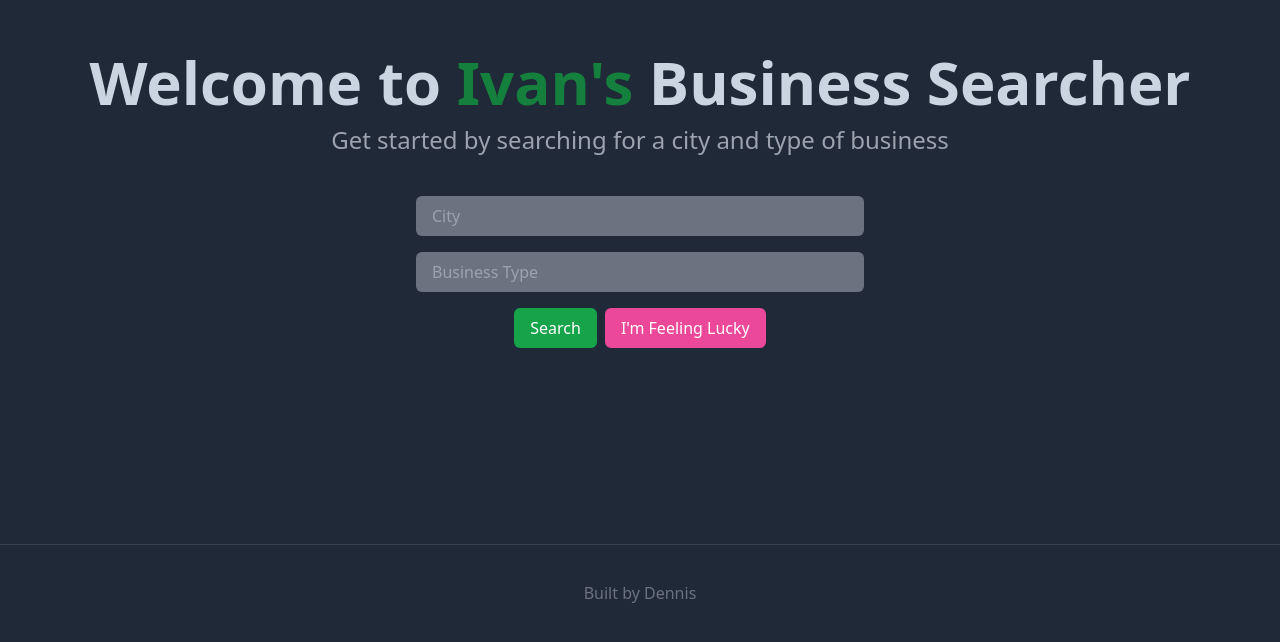
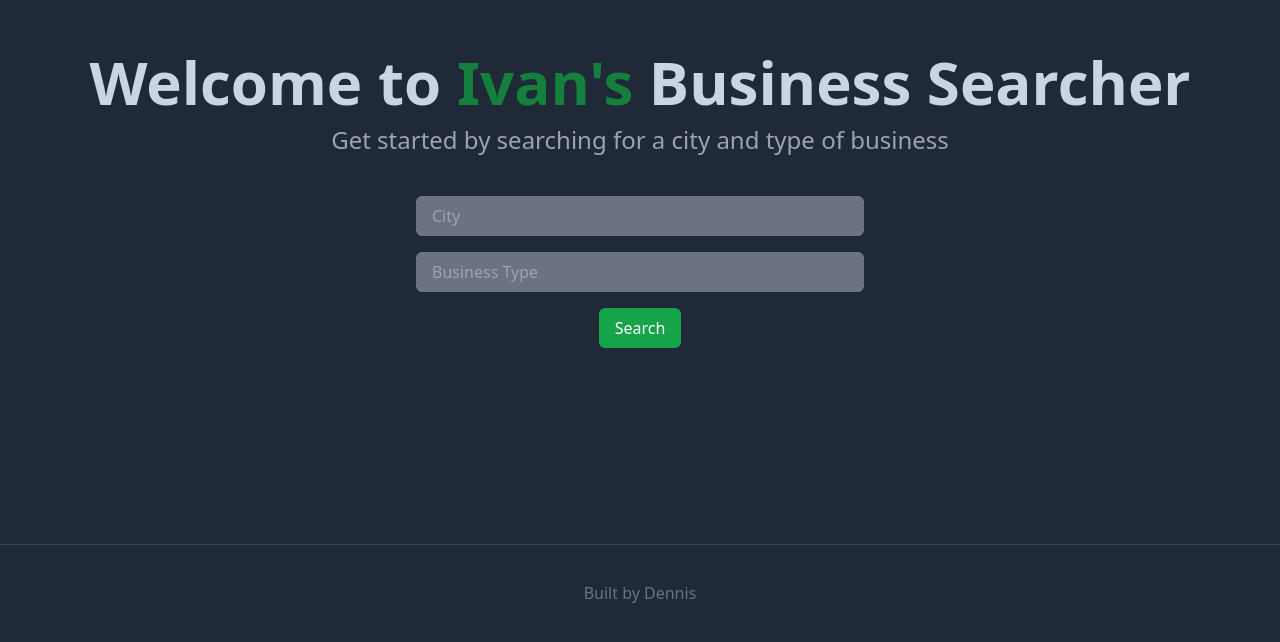
Before and after one commit to dennis-nichols/biz-searcher-frontend, a Next.js app: page / in a window 1280 px wide. Shown: the part 152-794 px from the top of the page. Built offline with nearby package versions, Linux system fonts and the light colour scheme; no server answers.

Commit message:
removed button

```diff
--- a/components/Form.tsx
+++ b/components/Form.tsx
@@ -95,14 +95,8 @@ export default function Form({ backendBaseUrl }: Props) {
         placeholder="Business Type"
         className="w-2/4 px-4 py-2 mt-4 text-black bg-gray-500 border-gray-700 rounded-md"
       />
-      <div className="flex justify-between">
-        <FormButton loading={loading} />
-        <button className="px-4 py-2 mt-4 ml-2 text-white bg-pink-500 rounded-md hover:bg-pink-700">
-          <a href="https://www.reddit.com/r/girlsinyogapants/" target='_blank'>
-            I'm Feeling Lucky
-          </a>
-        </button>
-      </div>
+
+      <FormButton loading={loading} />
 
       {!loading && csvLink && (
         <a
```
